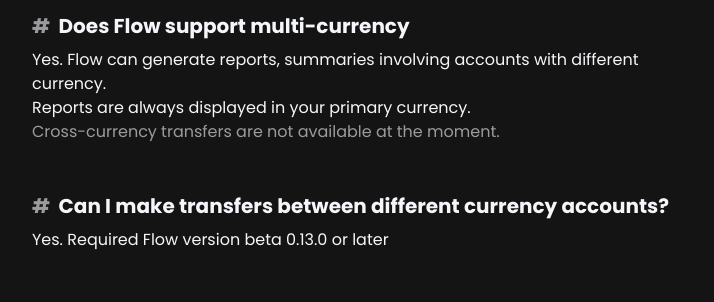
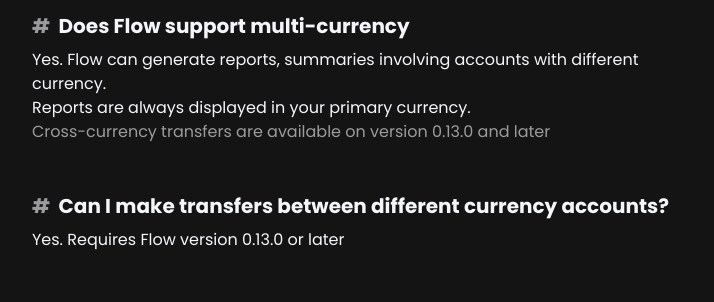
Before and after one commit to flow-mn/flow.github.io, a SvelteKit app: page /faq in a window 1280 px wide. Shown: the part 1320-1622 px from the top of the page, without its empty margins (224-938 px from the left). Built offline with nearby package versions, Linux system fonts and the light colour scheme.

Commit message:
update faq

```diff
--- a/src/routes/faq/+page.svelte
+++ b/src/routes/faq/+page.svelte
@@ -110,14 +110,16 @@
 			<br />
 			Reports are always displayed in your primary currency.
 			<br />
-			<span class="opacity-60">Cross-currency transfers are not available at the moment.</span>
+			<span class="opacity-60"
+				>Cross-currency transfers are available on version 0.13.0 and later</span
+			>
 		</p>
 
 		<DocHeader id="can-i-make-transfers-between-different-currency-accounts">
 			Can I make transfers between different currency accounts?
 		</DocHeader>
 
-		<p>Yes. Required Flow version beta 0.13.0 or later</p>
+		<p>Yes. Requires Flow version 0.13.0 or later</p>
 
 		<DocHeader id="is-flow-free">Is Flow free?</DocHeader>
 
```
